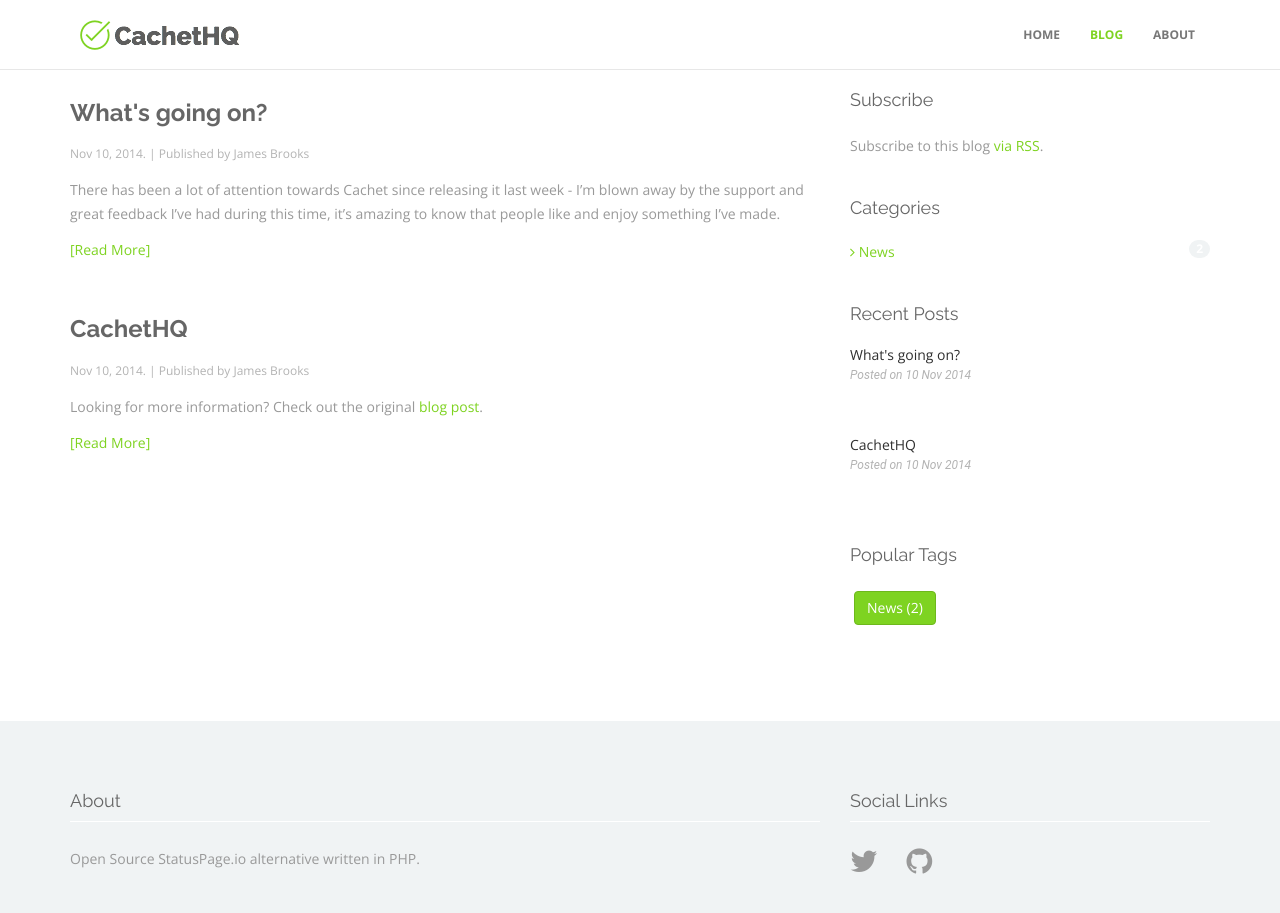
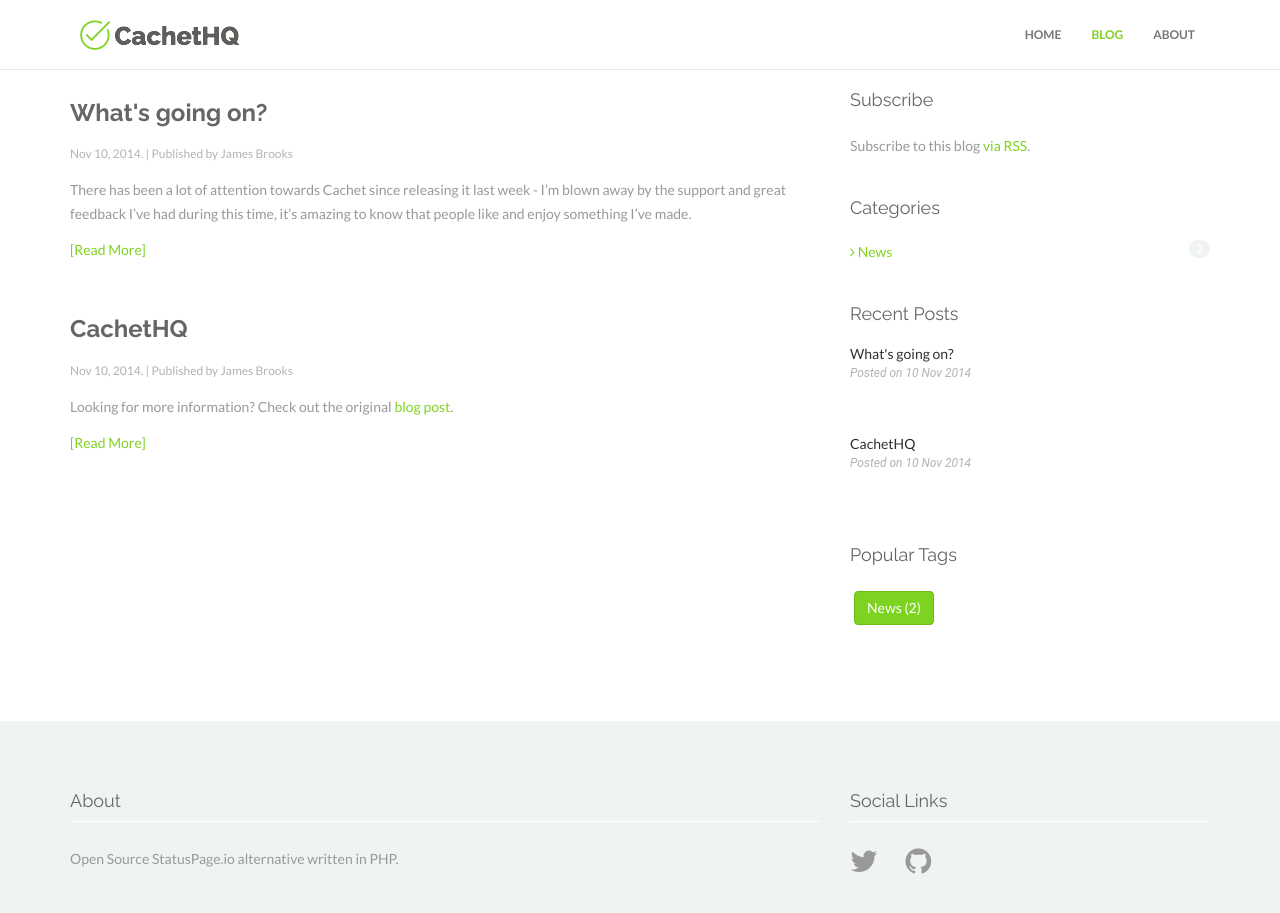
Before and after one commit to matthewjamesr/cachethq.io, a Jekyll site: the page built from blog.html, in a window 1280 px wide and 951 px high. Shown: the top 913 px of the window. Built offline with Jekyll 4.4.1, drawn with Linux system fonts in a browser that asks for light colours; nearby versions of some CDN libraries.

Commit message:
Change Open Sans to Lato

```diff
--- a/_includes/css/style.css
+++ b/_includes/css/style.css
@@ -8,8 +8,6 @@
 	URL: http://alvarez.is
 
 ################################################################# */
-@import url(http://fonts.googleapis.com/css?family=Raleway:400,700,900);
-@import url(http://fonts.googleapis.com/css?family=Open+Sans:400,900);
 
 /*	################################################################
 	1. GENERAL STRUCTURES
@@ -24,7 +22,7 @@
 	margin: 0;
 	height: 100%;
 	color: #333;
-	font-family: 'Open Sans', 'Helvetica Neue', 'Helvetica', sans-serif;
+	font-family: 'Lato', 'Helvetica Neue', 'Helvetica', sans-serif;
 	font-weight: 400;
 }
 
--- a/_includes/head.html
+++ b/_includes/head.html
@@ -8,7 +8,7 @@
 
     <title>{{ site.title }}{% if page.title %} - {{ page.title }}{% endif %}</title>
 
-    <link href='//fonts.googleapis.com/css?family=Open+Sans:400,700,300,600' rel='stylesheet' type='text/css'>
+    <link href='//fonts.googleapis.com/css?family=Lato:400,700,300' rel='stylesheet' type='text/css'>
     <link href='//fonts.googleapis.com/css?family=Raleway:400,700,300,600' rel='stylesheet' type='text/css'>
 
     <!-- Bootstrap core CSS -->
```
